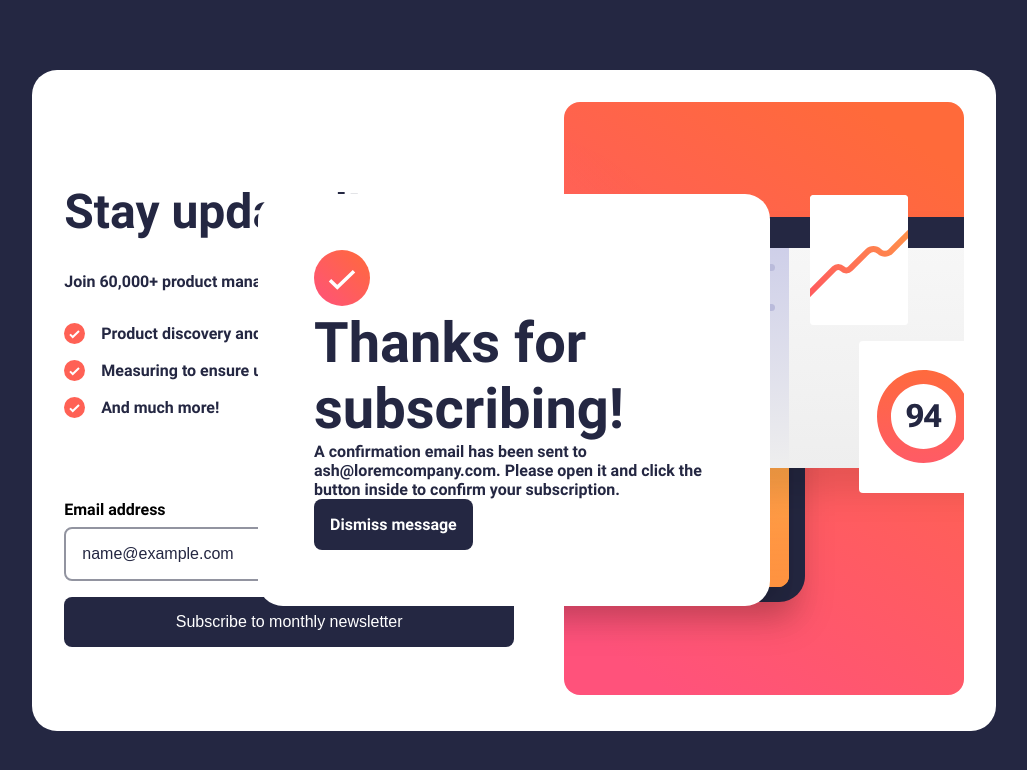
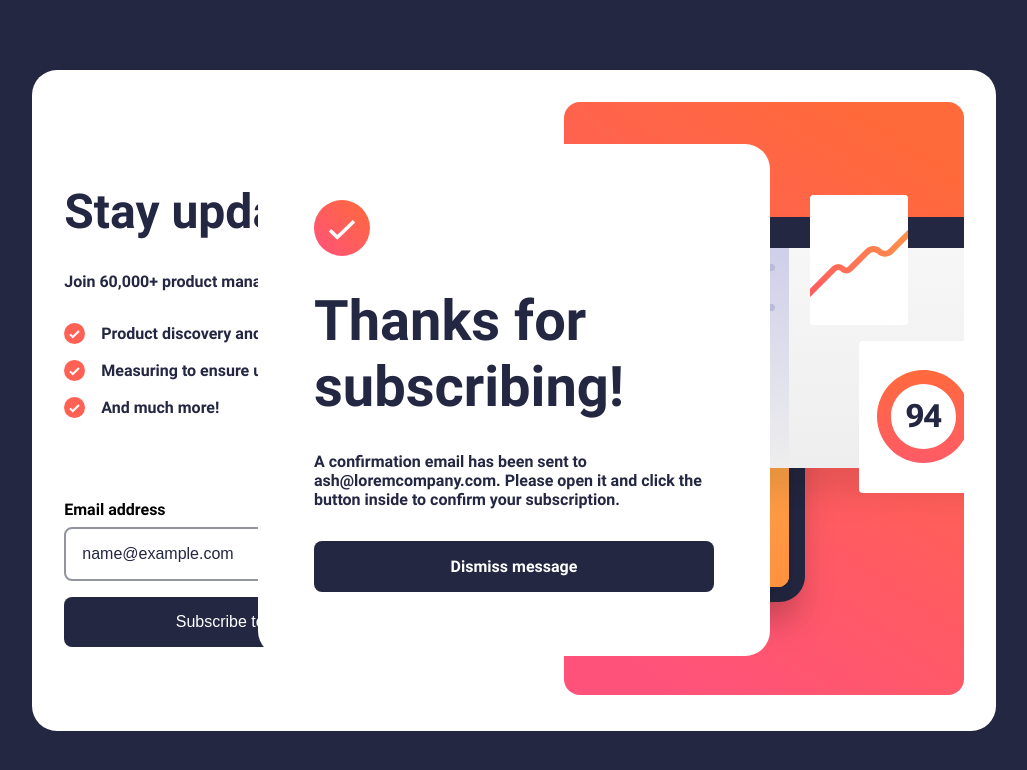
Before and after one commit to fercael/newsletter-signup, a React (Vite) app: page / in a window 1280 px wide. Both pictures are taken after typing "name@example.com" into the empty fields and a click on the button "Subscribe to monthly newsletter". Shown: the top 770 px of the page, without its empty margins (126-1153 px from the left). Built offline with nearby package versions, Linux system fonts and the light colour scheme.

Commit message:
fix: consertar o display do componente de feedback de sucesso.

```diff
--- a/src/components/FeedbackSuccess.jsx
+++ b/src/components/FeedbackSuccess.jsx
@@ -6,7 +6,7 @@ function FeedbackSuccess(props) {
         <section
             className={styles.FeedbackSuccessSection}
             style={{
-                display: (props.display)? "inline": "none"
+                display: (props.display)? "flex": "none"
             }}
         >
             <img className={styles.FeedbackSuccessImg} src={iconSuccess} />
--- a/src/components/FeedbackSuccess.module.css
+++ b/src/components/FeedbackSuccess.module.css
@@ -1,5 +1,6 @@
 .FeedbackSuccessSection{
     max-width: 32rem;
+    height: 32rem;
     padding: 3.5rem;
 
     display: flex;
```
